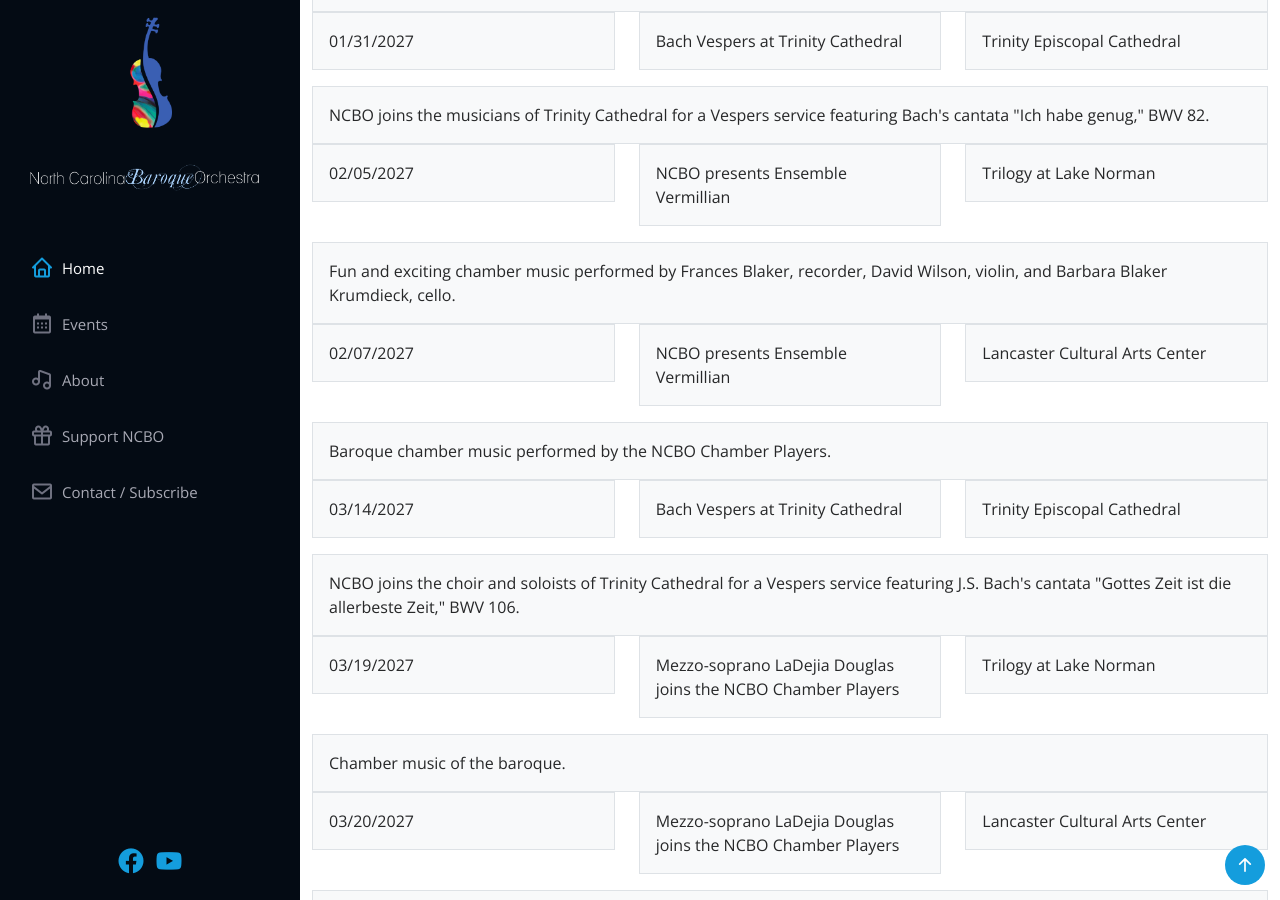
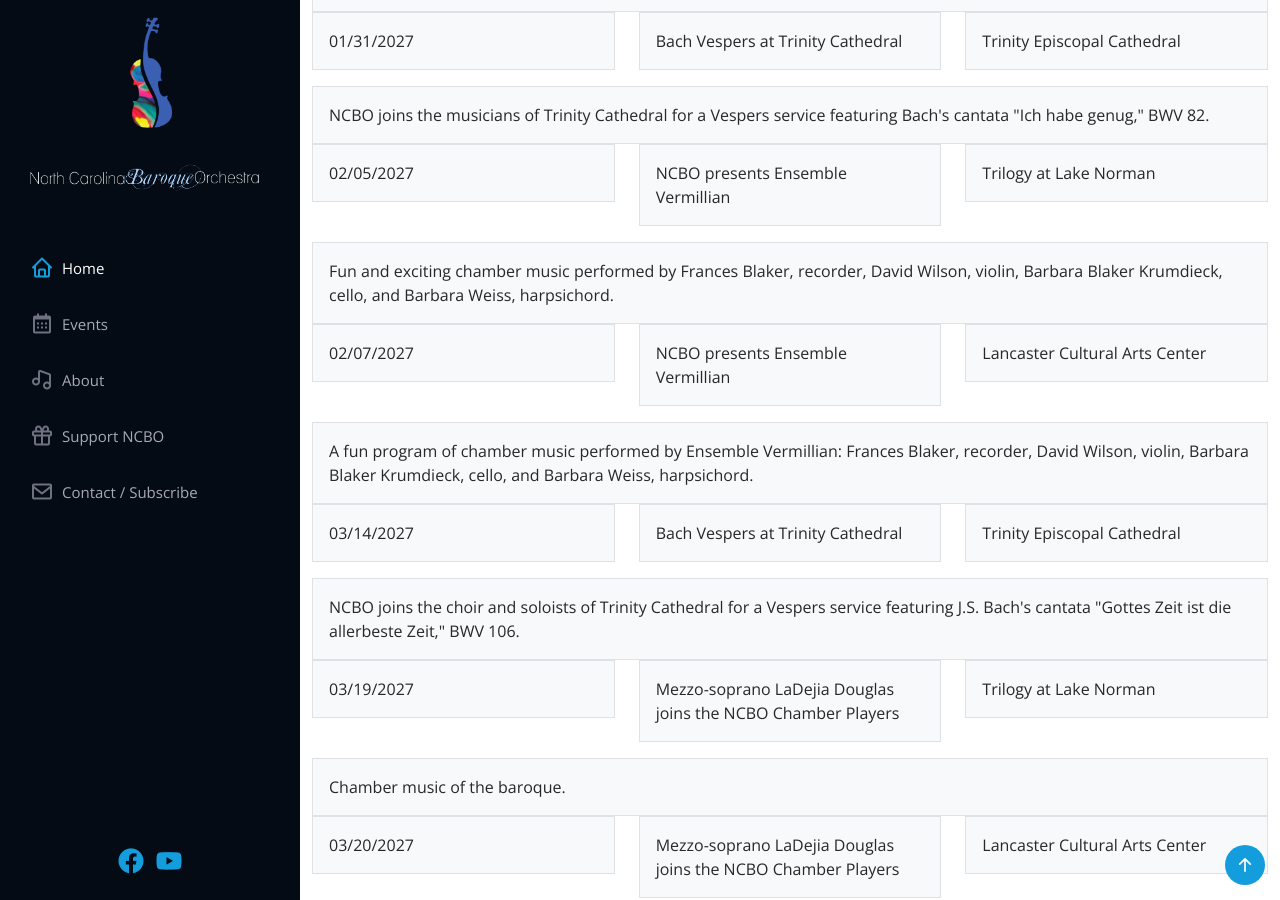
Before and after one commit to ncbaroqueorchestra/ncboweb, a Jekyll site: the page built from past_events.md, in a window 1280 px wide and 900 px high, scrolled down 2544 px. Built offline with Jekyll 4.4.1, drawn with Linux system fonts in a browser that asks for light colours.

Commit message:
Updated NCBO events

```diff
--- a/_data/events.yml
+++ b/_data/events.yml
@@ -163,6 +163,7 @@
   heading: 'Music of J.S. Bach and Kuhnau: NCBO Chamber Players'
   mapurl: https://maps.app.goo.gl/cPZAFrrswAzBmNjW9
   sortdate: 1797800400
+  ticketurl: https://stjohnssav.org/sjc-events/4-p-m-music-on-madison-square-st-johns-choir-christmas-concert/?occurrence=2026-12-20&time=1797782400
   venue: St. John Church (Episcopal)
 - address: 520 Summit Street, Winston-Salem
   description: Performances of baroque chamber music preceding three Christmas Eve
@@ -204,7 +205,7 @@
   venue: Trinity Episcopal Cathedral
 - address: 310 Exploration Blvd., Denver, NC
   description: Fun and exciting chamber music performed by Frances Blaker, recorder,
-    David Wilson, violin, and Barbara Blaker Krumdieck, cello.
+    David Wilson, violin, Barbara Blaker Krumdieck, cello, and Barbara Weiss, harpsichord.
   eventdate: 02/05/2027
   eventday: '5'
   eventmonthyear: February 2027
@@ -215,7 +216,9 @@
   sortdate: 1801861200
   venue: Trilogy at Lake Norman
 - address: 307 W Gay Street, Lancaster, SC
-  description: Baroque chamber music performed by the NCBO Chamber Players.
+  description: 'A fun program of chamber music performed by Ensemble Vermillian: Frances
+    Blaker, recorder, David Wilson, violin, Barbara Blaker Krumdieck, cello, and Barbara
+    Weiss, harpsichord.'
   eventdate: 02/07/2027
   eventday: '7'
   eventdetailsurl: http://lcshp.org/cultural-arts-center-concerts-events
```
